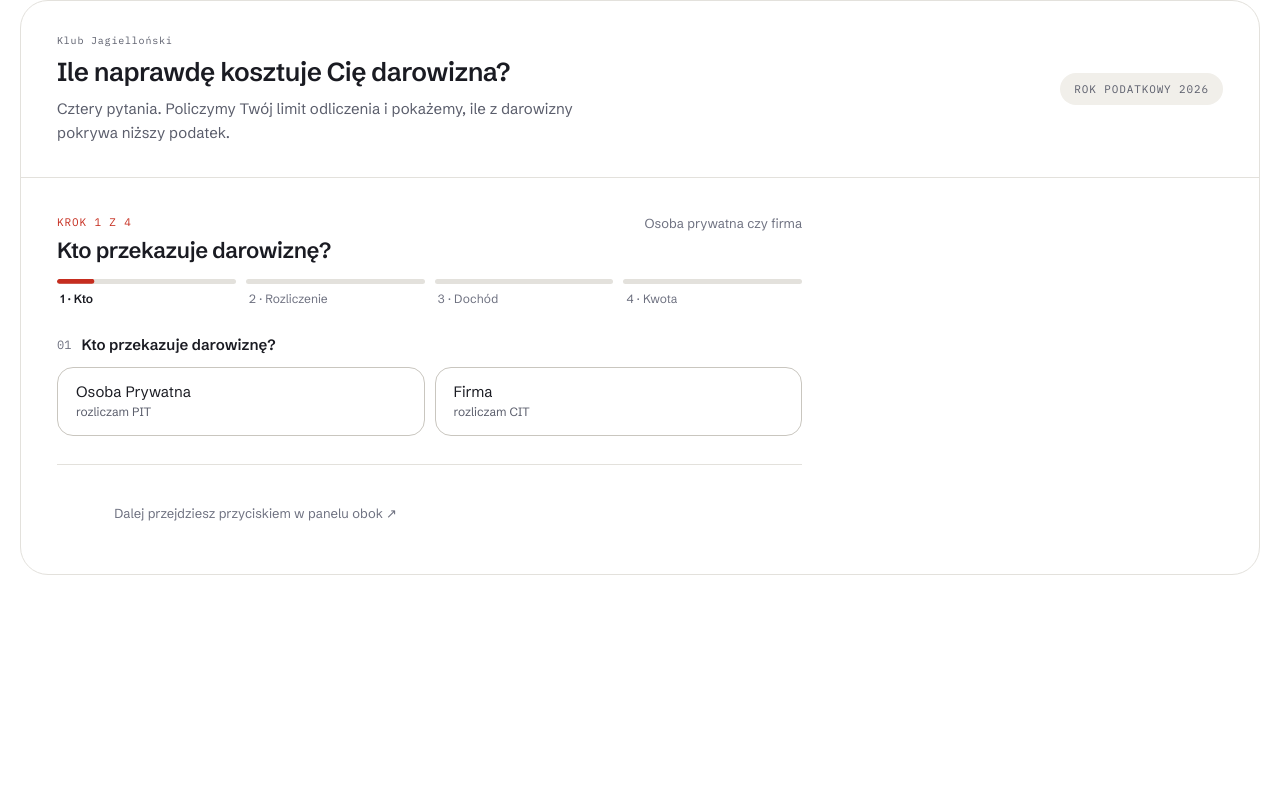
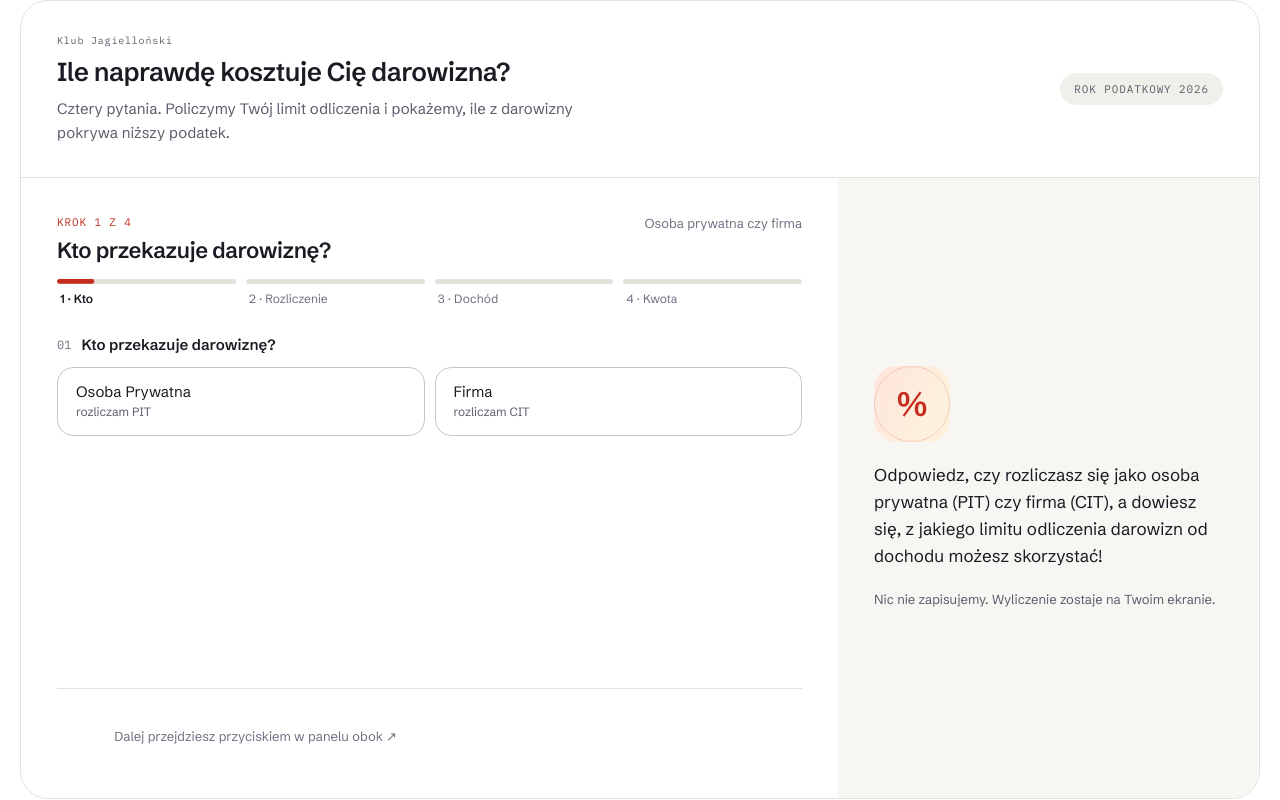
Before and after one commit to KlubJagiellonski/kalkulator-darowizn, a React (Vite) app: page / in a window 1280 px wide. Built offline with nearby package versions, Linux system fonts and the light colour scheme.

Commit message:
add reslut to who

```diff
--- a/src/App.scss
+++ b/src/App.scss
@@ -89,6 +89,7 @@
 
     .content-wrapper {
       display: flex;
+      min-height: 620px;
     }
   }
 }
--- a/src/App.tsx
+++ b/src/App.tsx
@@ -7,7 +7,8 @@ import SecondStep from './components/stepper/secondStep/SecondStep'
 import ThirdStep from './components/stepper/thirdStep/ThirdStep'
 import FourthStep from './components/stepper/FourthStep'
 import type { Values } from './types/type'
-import StepperNav from './components/stepper/StepperNav'
+import StepperNav from './components/stepper/nav/StepperNav'
+import Result from './components/result/Result'
 
 function App() {
 
@@ -68,7 +69,7 @@ function App() {
             <Stepper step={step} items={steps} setStep={setStep} />
             <StepperNav values={values} step={step} setStep={setStep}/>
           </div>
-          <div className='left-panel'></div>
+          <Result/>
         </div>
       </div>
     </div>
--- /dev/null
+++ b/src/components/result/Result.scss
@@ -0,0 +1,56 @@
+@use "./../../variables.scss" as *;
+
+.result {
+    background-color: $bg-primary;
+    flex: 1;
+    overflow: hidden;
+    padding: 36px;
+    display: flex;
+
+
+    .first-result-who {
+        display: flex;
+        flex-direction: column;
+        gap: 20px;
+        justify-content: center;
+        flex: 1;
+
+        .text-1 {
+            font-size: 1.0625rem;
+            line-height: 1.58;
+        }
+
+        .text-2 {
+            font-size: 0.8125rem;
+            line-height: 1.53;
+            color: $text-muted;
+        }
+    }
+
+    .icon {
+        width: 76px;
+        height: 76px;
+        border-radius: 22px;
+        background: $icon-gradient;
+        position: relative;
+        display: flex;
+        align-items: center;
+        justify-content: center;
+        font-family: Schibsted Grotesk;
+        font-weight: 600;
+        font-size: 2.125rem;
+        color: $color-primary;
+
+        &::after {
+            content: "";
+            border: 1px solid $color-primary;
+            position: absolute;
+            top: 0;
+            left: 0;
+            right: 0;
+            bottom: 0;
+            border-radius: 999px;
+            opacity: 0.18;
+        }
+    }
+}
--- /dev/null
+++ b/src/components/result/Result.tsx
@@ -0,0 +1,15 @@
+import "./Result.scss"
+
+function Result() {
+    return (
+        <div className="result">
+            <div className="first-result-who">
+                <div className="icon">%</div>
+                <p className="text text-1">Odpowiedz, czy rozliczasz się jako osoba prywatna (PIT) czy firma (CIT), a dowiesz się, z jakiego limitu odliczenia darowizn od dochodu możesz skorzystać!</p>
+                <p className="text text-2">Nic nie zapisujemy. Wyliczenie zostaje na Twoim ekranie.</p>
+            </div>
+        </div>
+    )
+}
+
+export default Result
--- a/src/components/stepper/StepperNav.scss
+++ b/src/components/stepper/nav/StepperNav.scss
@@ -1,4 +1,4 @@
-@use "./../../variables.scss" as *;
+@use "./../../../variables.scss" as *;
 
 .stepper-wrapper {
     .btns {
@@ -42,10 +42,12 @@
                 transform: translate(20%, -50%);
                 opacity: 0;
                 transition: opacity 0.3s ease-in-out, transform 0.3s ease-in-out;
+                pointer-events: none;
 
                 &.active {
                     opacity: 1;
                     transform: translate(0%, -50%);
+                    pointer-events: auto;
                 }
             }
         }
--- a/src/components/stepper/StepperNav.tsx
+++ b/src/components/stepper/nav/StepperNav.tsx
@@ -1,4 +1,4 @@
-import type { Values } from "../../types/type"
+import type { Values } from "../../../types/type"
 import "./StepperNav.scss"
 
 interface StepperNavProps {
--- a/src/variables.scss
+++ b/src/variables.scss
@@ -19,6 +19,8 @@ $warning-text: #7A4F0E;
 $warning-bg: #FBF3E2;
 $warning-color: #C98A1E;
 
+$icon-gradient: linear-gradient(120.17deg, #FFE4DE 0%, #FDF1DC 73.53%);
+
 @mixin desktop {
     @container (min-width: 768px) {
         @content;
```
